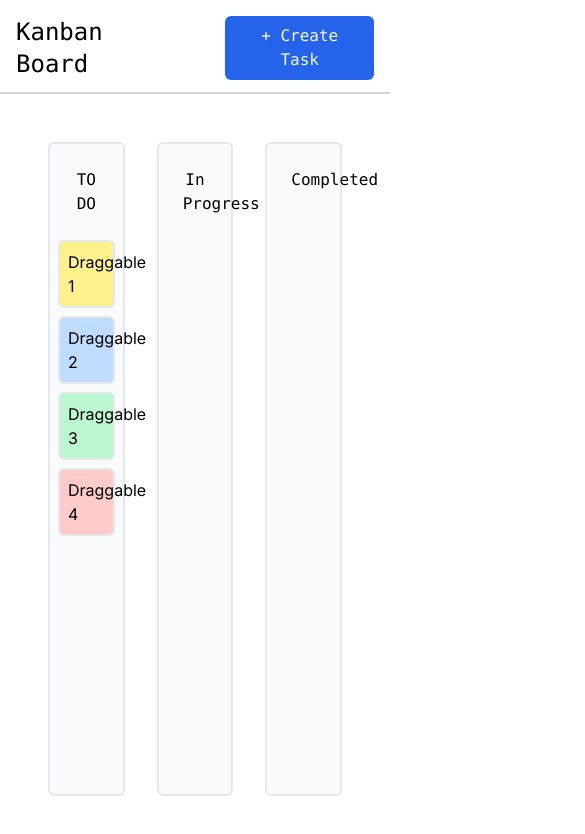
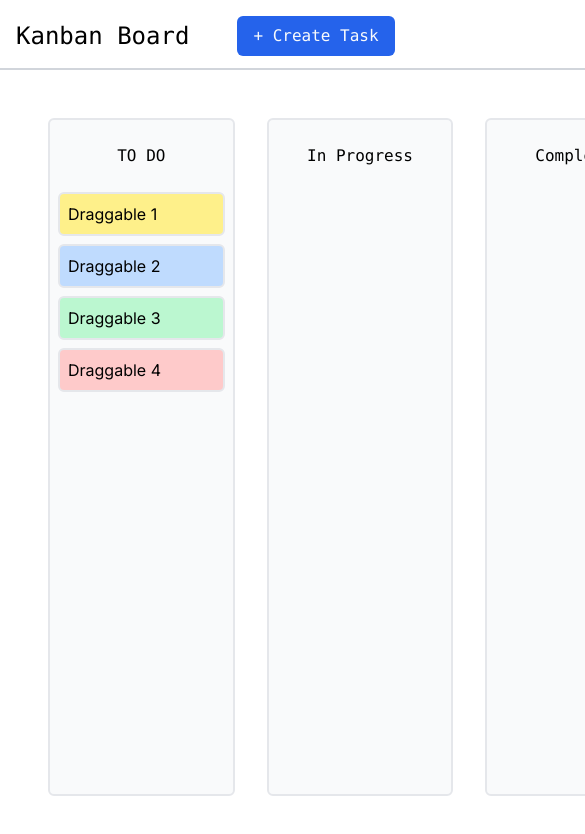
Before and after one commit to DjayChoudhary/kanban-board, a Next.js app: page / in a window 390 px wide. Shown: the top 834 px of the page, 585 px wide, since content can reach past the window. Built offline with nearby package versions, Linux system fonts and the light colour scheme.

Commit message:
add min width for mobile screen

```diff
--- a/src/app/page.tsx
+++ b/src/app/page.tsx
@@ -2,7 +2,7 @@ import Board from "@/components/Board";
 
 export default function Home() {
   return (
-    <main className="h-screen flex flex-col">
+    <main className="h-screen min-w-[720px] flex flex-col">
       <header className="font-mono px-4 pt-4 pb-3 flex gap-12 items-center w-full border-b-2 border-gray-300">
         <span className="text-2xl font-medium">Kanban Board</span>
         <button className="bg-blue-600 hover:bg-opacity-95 rounded-md text-slate-50 px-4 py-2">
```
